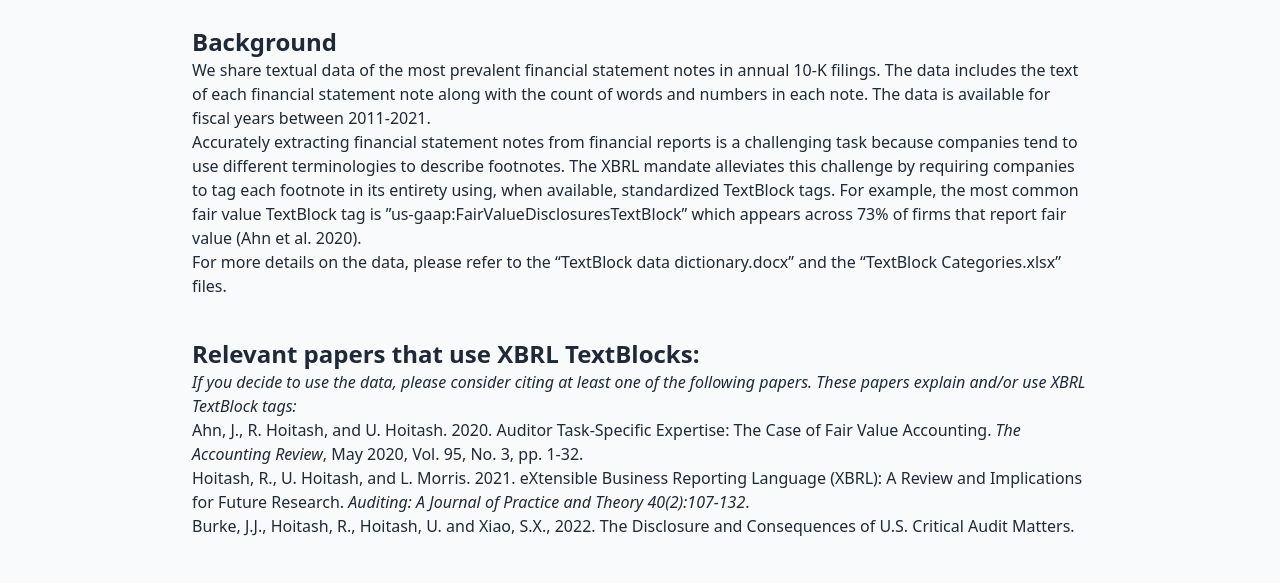
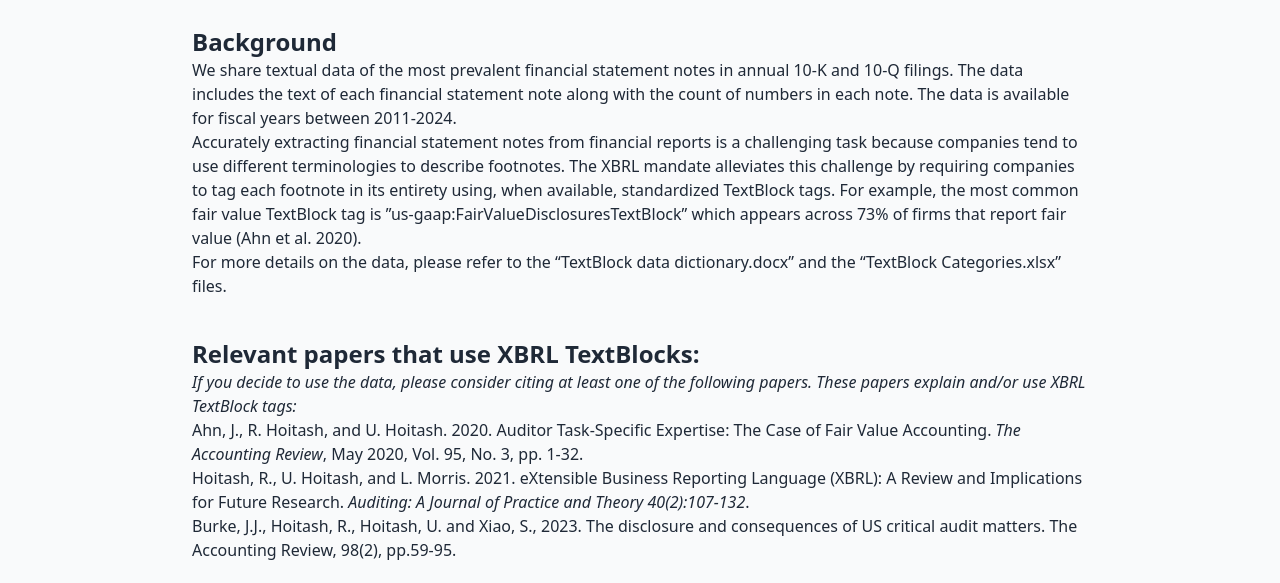
Before and after one commit to hoitash/hoitash.github.io, a plain HTML site: page textual-data.html in a window 1280 px wide. Shown: the part 198-781 px from the top of the page. Drawn offline with nearby package versions, Linux system fonts and the light colour scheme; a web font is replaced by a local one.

Commit message:
Update textual-data.html

```diff
--- a/textual-data.html
+++ b/textual-data.html
@@ -53,7 +53,7 @@
 
                 <div class="mt-8 prose lg:prose-lg max-w-none">
                     <h2 class="text-2xl font-bold">Background</h2>
-                    <p>We share textual data of the most prevalent financial statement notes in annual 10-K filings. The data includes the text of each financial statement note along with the count of words and numbers in each note. The data is available for fiscal years between 2011-2021.</p>
+                    <p>We share textual data of the most prevalent financial statement notes in annual 10-K and 10-Q filings. The data includes the text of each financial statement note along with the count of numbers in each note. The data is available for fiscal years between 2011-2024.</p>
                     <p>Accurately extracting financial statement notes from financial reports is a challenging task because companies tend to use different terminologies to describe footnotes. The XBRL mandate alleviates this challenge by requiring companies to tag each footnote in its entirety using, when available, standardized TextBlock tags. For example, the most common fair value TextBlock tag is ”us-gaap:FairValueDisclosuresTextBlock” which appears across 73% of firms that report fair value (Ahn et al. 2020).</p>
                     <p>For more details on the data, please refer to the “TextBlock data dictionary.docx” and the “TextBlock Categories.xlsx” files.</p>
 
@@ -62,7 +62,7 @@
                     <ul>
                         <li><a href="https://papers.ssrn.com/sol3/papers.cfm?abstract_id=3192536" target="_blank">Ahn, J., R. Hoitash, and U. Hoitash. 2020. Auditor Task-Specific Expertise: The Case of Fair Value Accounting. <em>The Accounting Review</em>, May 2020, Vol. 95, No. 3, pp. 1-32.</a></li>
                         <li><a href="https://papers.ssrn.com/sol3/papers.cfm?abstract_id=3595401" target="_blank">Hoitash, R., U. Hoitash, and L. Morris. 2021. eXtensible Business Reporting Language (XBRL): A Review and Implications for Future Research. <em>Auditing: A Journal of Practice and Theory 40(2):107-132</em>.</a></li>
-                        <li><a href="https://papers.ssrn.com/sol3/papers.cfm?abstract_id=3635477" target="_blank">Burke, J.J., Hoitash, R., Hoitash, U. and Xiao, S.X., 2022. The Disclosure and Consequences of U.S. Critical Audit Matters.</a></li>
+                        <li><a href="https://papers.ssrn.com/sol3/papers.cfm?abstract_id=3635477" target="_blank">Burke, J.J., Hoitash, R., Hoitash, U. and Xiao, S., 2023. The disclosure and consequences of US critical audit matters. The Accounting Review, 98(2), pp.59-95.</a></li>
                     </ul>
 
                     <h2 class="text-2xl font-bold mt-12 text-center text-gray-800">Data and Document Downloads</h2>
```
